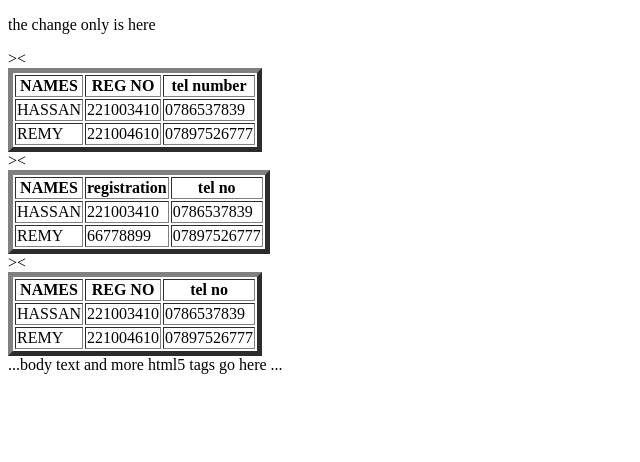
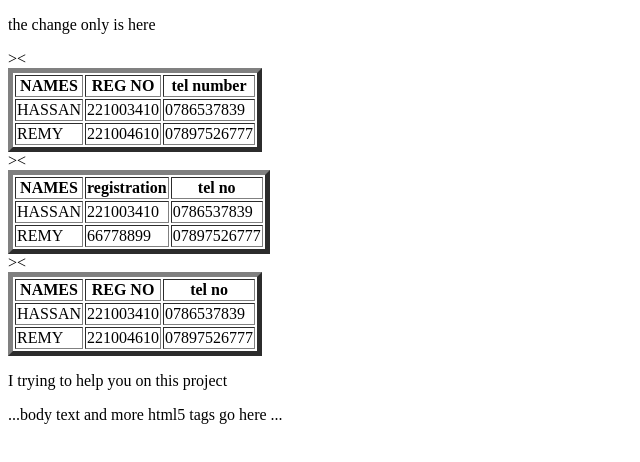
Before and after one commit to remy20002021/NPCmusanze, a plain HTML site: page INDEX.html in a window 1280 px wide. Shown: the whole page, without its empty margins (0-640 px from the left). Drawn offline with Linux system fonts and the light colour scheme.

Commit message:
my first commit

```diff
--- a/INDEX.html
+++ b/INDEX.html
@@ -21,6 +21,7 @@
 <TR><TD>HASSAN</TD><TD>221003410</TD><td>0786537839</td></TR>
 <TR><<TD>REMY</TD><TD>221004610</TD><td>07897526777</td></TR>
 </table>
+<p> I trying to help you on this project</p>
 ...body text and more html5 tags go here ...
 </body>
 <html>
```
